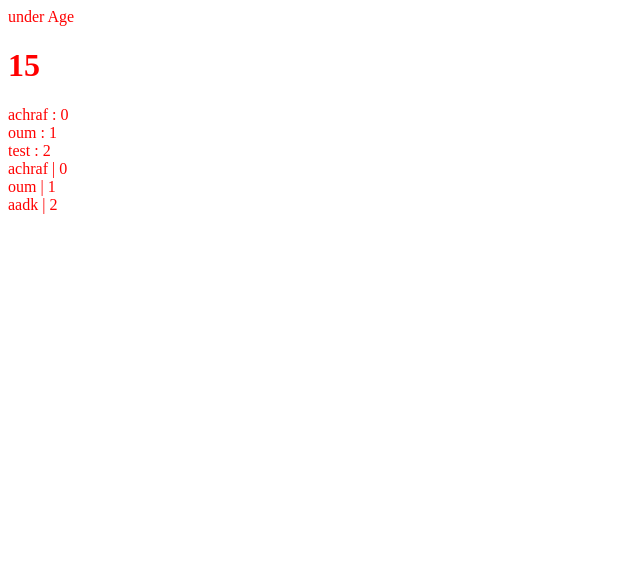
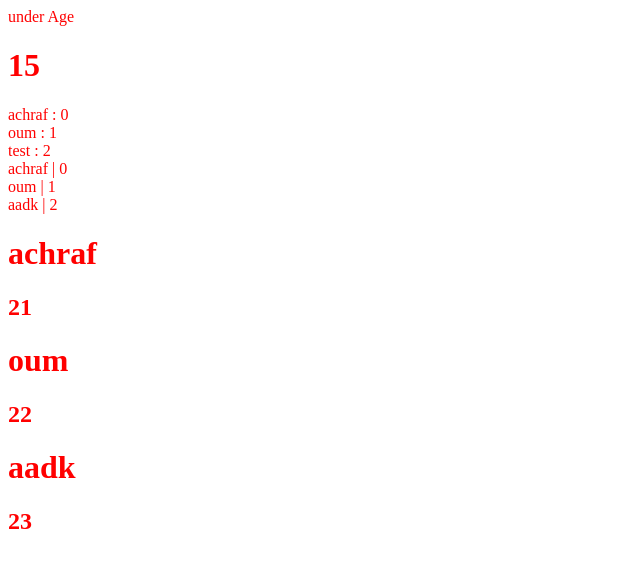
Before and after one commit to bouachrineAchraf/react-learning, a React (Create React App) app: page / in a window 1280 px wide. Shown: the top 568 px of the page, without its empty margins (0-640 px from the left). Built offline with nearby package versions, Linux system fonts and the light colour scheme.

Commit message:
display a list of users with user component

```diff
--- a/src/App.js
+++ b/src/App.js
@@ -4,16 +4,13 @@ function App() {
   const age = 17;
   const listofname = ["achraf", "oum", "test"]
   const mapofname = [
-    {name : "achraf", age:21},
-    {name : "oum", age:22},
-    {name : "aadk", age:23},
-
-
-
+    { name: "achraf", age: 21 },
+    { name: "oum", age: 22 },
+    { name: "aadk", age: 23 },
   ]
 
   return (
-    <div style={{color: age <= 18 ? "red" : "blue"}}>{age >= 18 ? <div>Over Age</div> : <div> under Age</div> }
+    <div style={{ color: age <= 18 ? "red" : "blue" }}>{age >= 18 ? <div>Over Age</div> : <div> under Age</div>}
       <div>{age >= 18 ? <button> this is a button</button> : <h1>15</h1>}</div>
       {listofname.map((element, value) => {
         return <div>{element} : {value}</div>
@@ -21,6 +18,10 @@ function App() {
 
       {mapofname.map((user, index) => {
         return <div>{user.name} | {index}</div>
+      })}
+
+      {mapofname.map((user, index) => {
+        return <User name={user.name} age={user.age}></User>
       })}
     </div>
 
```
Lines whose indentation alone changed are shown as unchanged.
